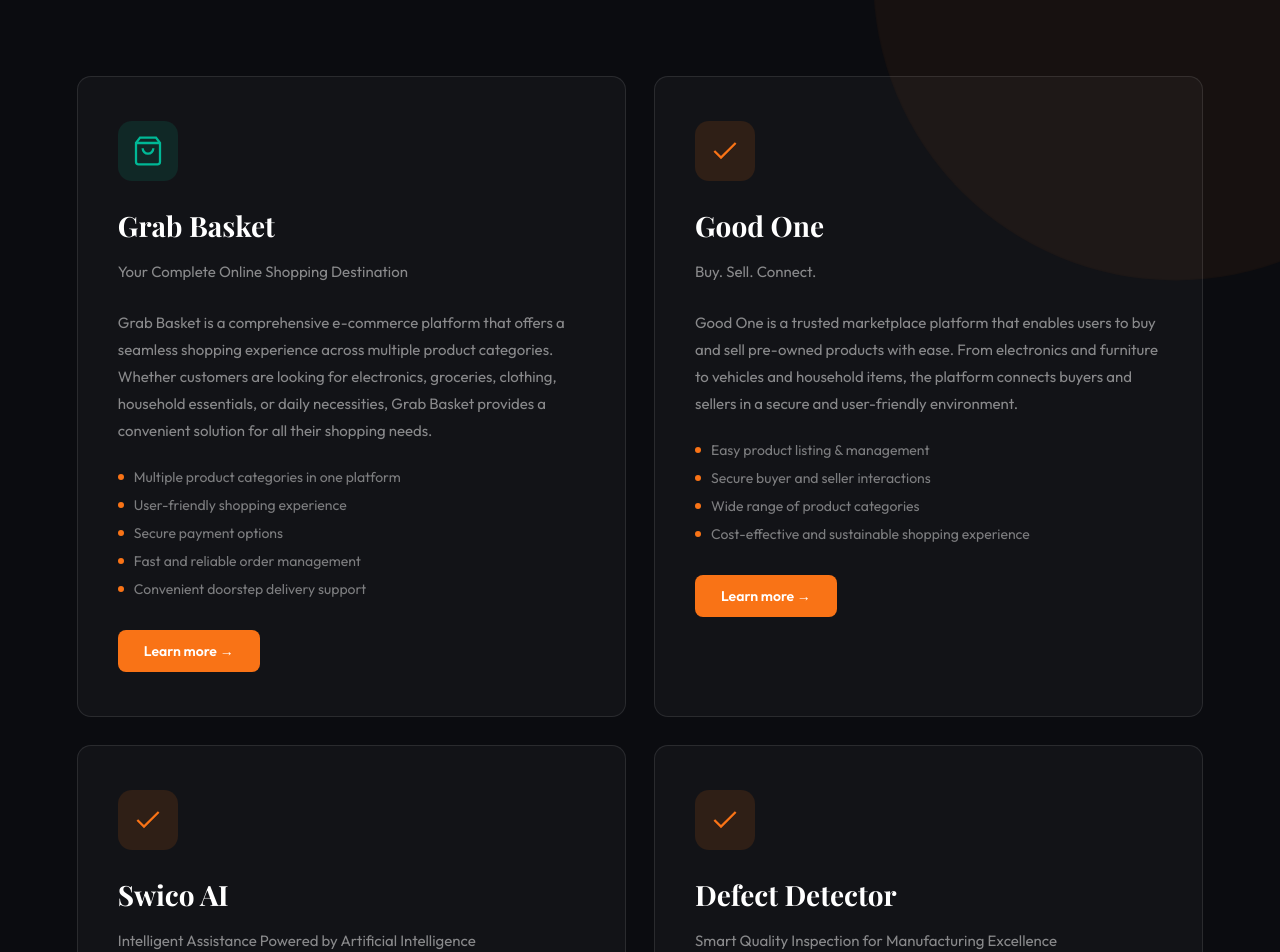
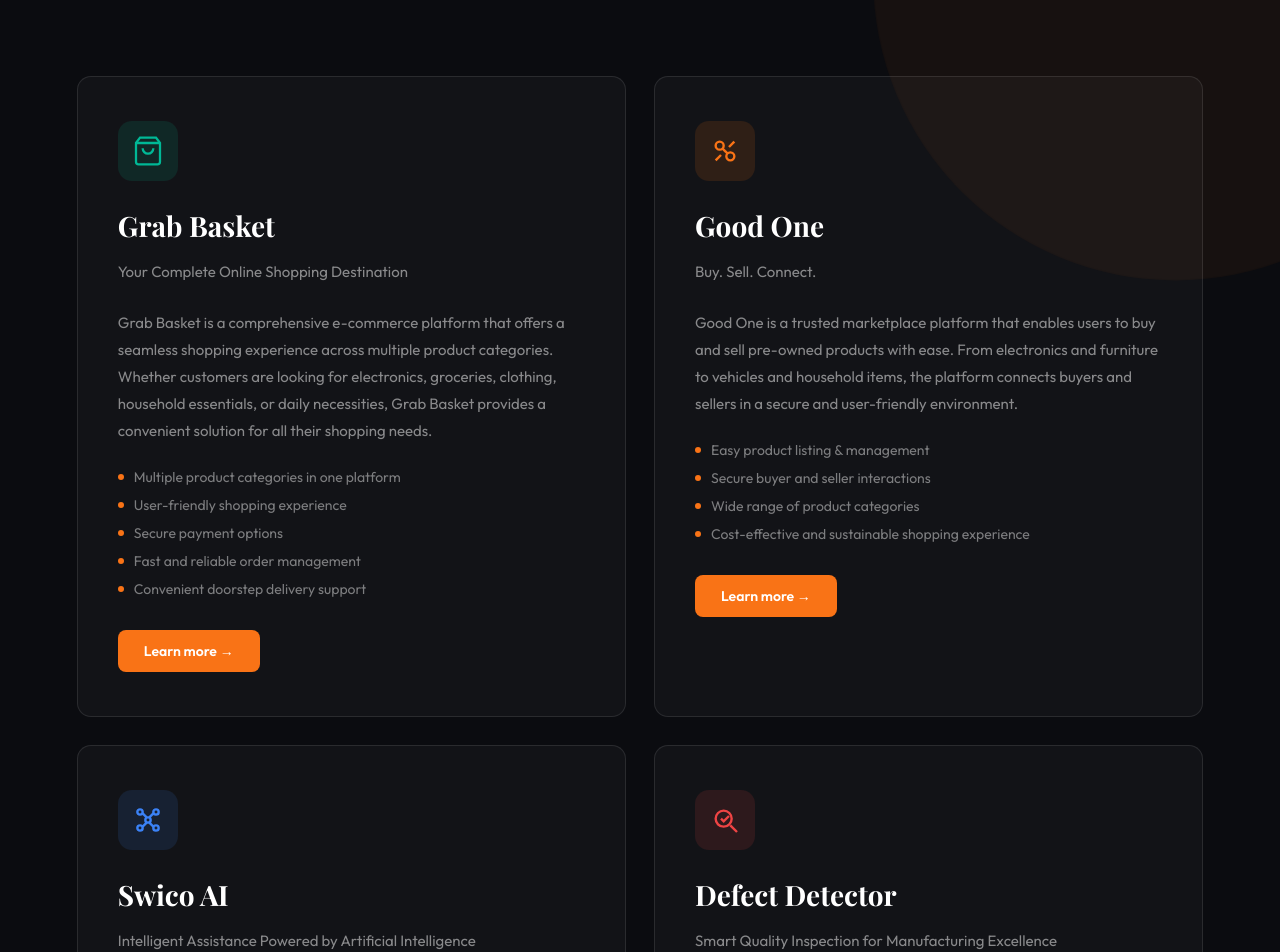
Before and after one commit to swivelit/technologies_website, a React (Create React App) app: page / in a window 1280 px wide. Shown: the part 2200-3152 px from the top of the page. Built offline with nearby package versions, Linux system fonts and the light colour scheme; the HTML template or start-up script is replaced by a standard one.

Commit message:
Add Products icon

```diff
--- a/src/components/GrabSection.jsx
+++ b/src/components/GrabSection.jsx
@@ -39,9 +39,16 @@ const GrabSection = () => (
         {/* Good One */}
         <div className="grab-box grab-box-alt reveal-right">
           <div className="grab-box-inner">
-            <div className="grab-box-ico" style={{ background: 'rgba(249,115,22,0.12)' }}>
-              <svg viewBox="0 0 24 24" style={{ stroke: '#f97316', width: 32, height: 32, fill: 'none', strokeWidth: 1.7 }}>
-                <polyline points="20 6 9 17 4 12" />
+            <div className="grab-box-ico" style={{ background: "rgba(249,115,22,0.12)" }}>
+              <svg
+                viewBox="0 0 24 24"
+                style={{ stroke: "#f97316", width: 32, height: 32, fill: "none", strokeWidth: 1.8 }}
+              >
+                <circle cx="8" cy="8" r="3" />
+                <circle cx="16" cy="16" r="3" />
+                <path d="M10 10l4 4" />
+                <path d="M5 19l4-4" />
+                <path d="M15 9l4-4" />
               </svg>
             </div>
             <h3 className="grab-box-title">Good One</h3>
@@ -65,9 +72,20 @@ const GrabSection = () => (
         {/* Swico AI */}
         <div className="grab-box grab-box-alt reveal-right">
           <div className="grab-box-inner">
-            <div className="grab-box-ico" style={{ background: 'rgba(249,115,22,0.12)' }}>
-              <svg viewBox="0 0 24 24" style={{ stroke: '#f97316', width: 32, height: 32, fill: 'none', strokeWidth: 1.7 }}>
-                <polyline points="20 6 9 17 4 12" />
+            <div className="grab-box-ico" style={{ background: "rgba(59,130,246,0.12)" }}>
+              <svg
+                viewBox="0 0 24 24"
+                style={{ stroke: "#3b82f6", width: 32, height: 32, fill: "none", strokeWidth: 1.8 }}
+              >
+                <circle cx="12" cy="12" r="2" />
+                <circle cx="6" cy="6" r="2" />
+                <circle cx="18" cy="6" r="2" />
+                <circle cx="6" cy="18" r="2" />
+                <circle cx="18" cy="18" r="2" />
+                <path d="M8 7l3 3" />
+                <path d="M16 7l-3 3" />
+                <path d="M8 17l3-3" />
+                <path d="M16 17l-3-3" />
               </svg>
             </div>
             <h3 className="grab-box-title">Swico AI</h3>
@@ -92,9 +110,14 @@ const GrabSection = () => (
         {/* Defect Detector */}
         <div className="grab-box grab-box-alt reveal-right">
           <div className="grab-box-inner">
-            <div className="grab-box-ico" style={{ background: 'rgba(249,115,22,0.12)' }}>
-              <svg viewBox="0 0 24 24" style={{ stroke: '#f97316', width: 32, height: 32, fill: 'none', strokeWidth: 1.7 }}>
-                <polyline points="20 6 9 17 4 12" />
+            <div className="grab-box-ico" style={{ background: "rgba(239,68,68,0.12)" }}>
+              <svg
+                viewBox="0 0 24 24"
+                style={{ stroke: "#ef4444", width: 32, height: 32, fill: "none", strokeWidth: 1.8 }}
+              >
+                <circle cx="11" cy="11" r="6" />
+                <line x1="16" y1="16" x2="21" y2="21" />
+                <path d="M9 11l2 2 4-4" />
               </svg>
             </div>
             <h3 className="grab-box-title">Defect Detector</h3>
```
